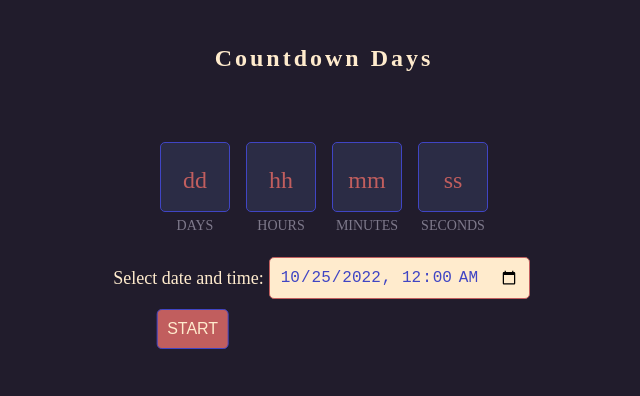
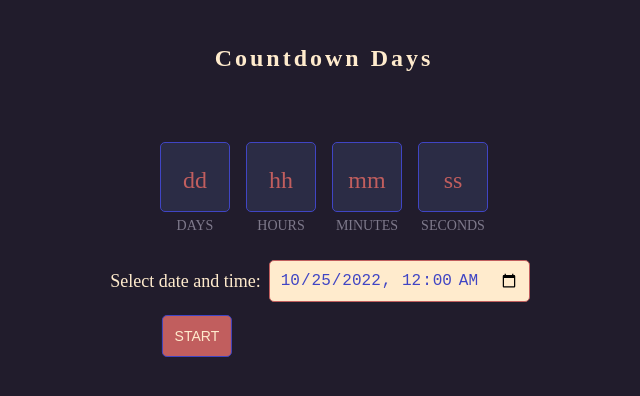
Before and after one commit to CristianMicicoi/countdown-app, a plain HTML site: page index.html in a window 1280 px wide. Shown: the whole page, without its empty margins (316-956 px from the left). Drawn offline with Linux system fonts and the light colour scheme.

Commit message:
customize button

```diff
--- a/style.css
+++ b/style.css
@@ -91,7 +91,7 @@ h2 {
     color: #4045c4;
     font-size: 16px;
     background-color: blanchedalmond;
-    margin: 5px;
+    margin: 8px;
     padding: 10px;
     border-radius: 5px;
     border: 1px solid rgb(193, 94, 94);
@@ -104,9 +104,9 @@ h2 {
     margin: 5px;
     color: blanchedalmond;
     background-color: rgb(193, 94, 94);
-    font-size: 16px;
+    font-size: 14px;
     font-weight: 500;
-    padding: 10px;
+    padding: 12px;
     border-radius: 5px;
     transform: translateX(-180%);
     border: 1.5px solid #4045c4;
```
